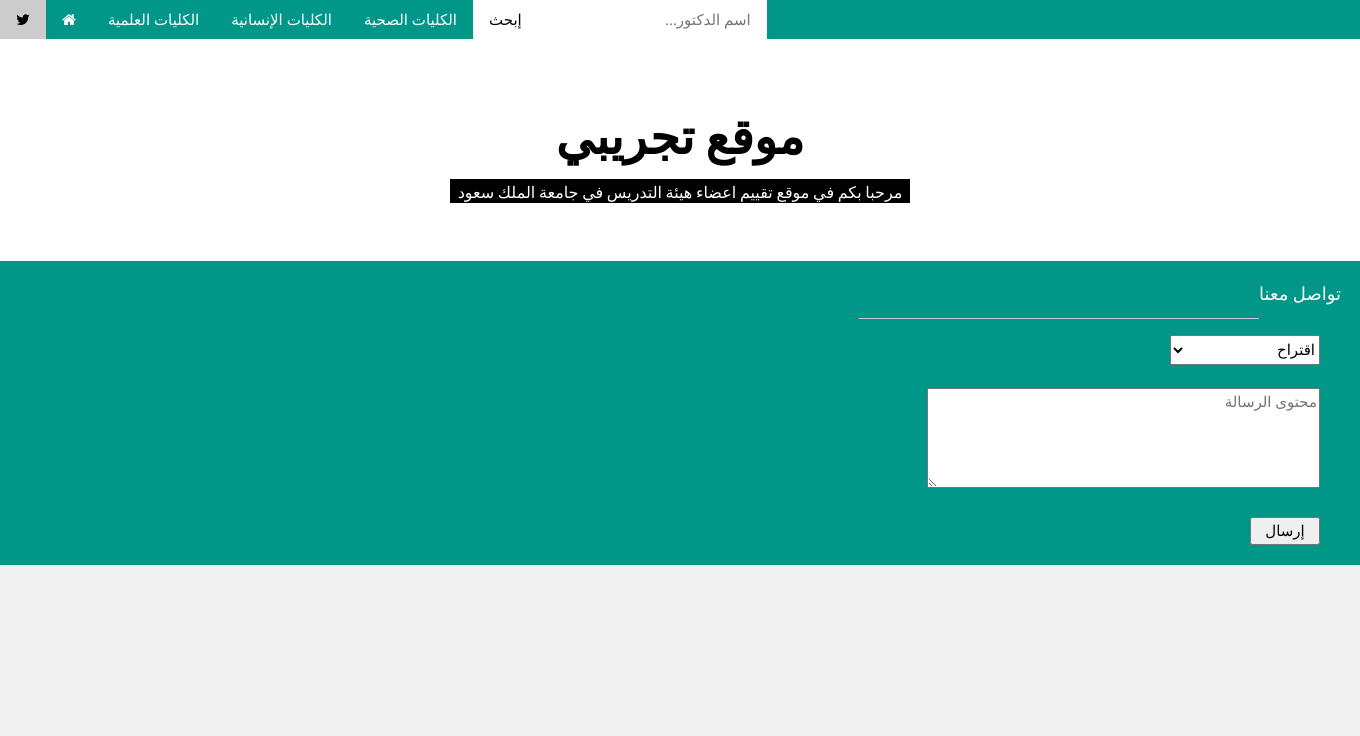
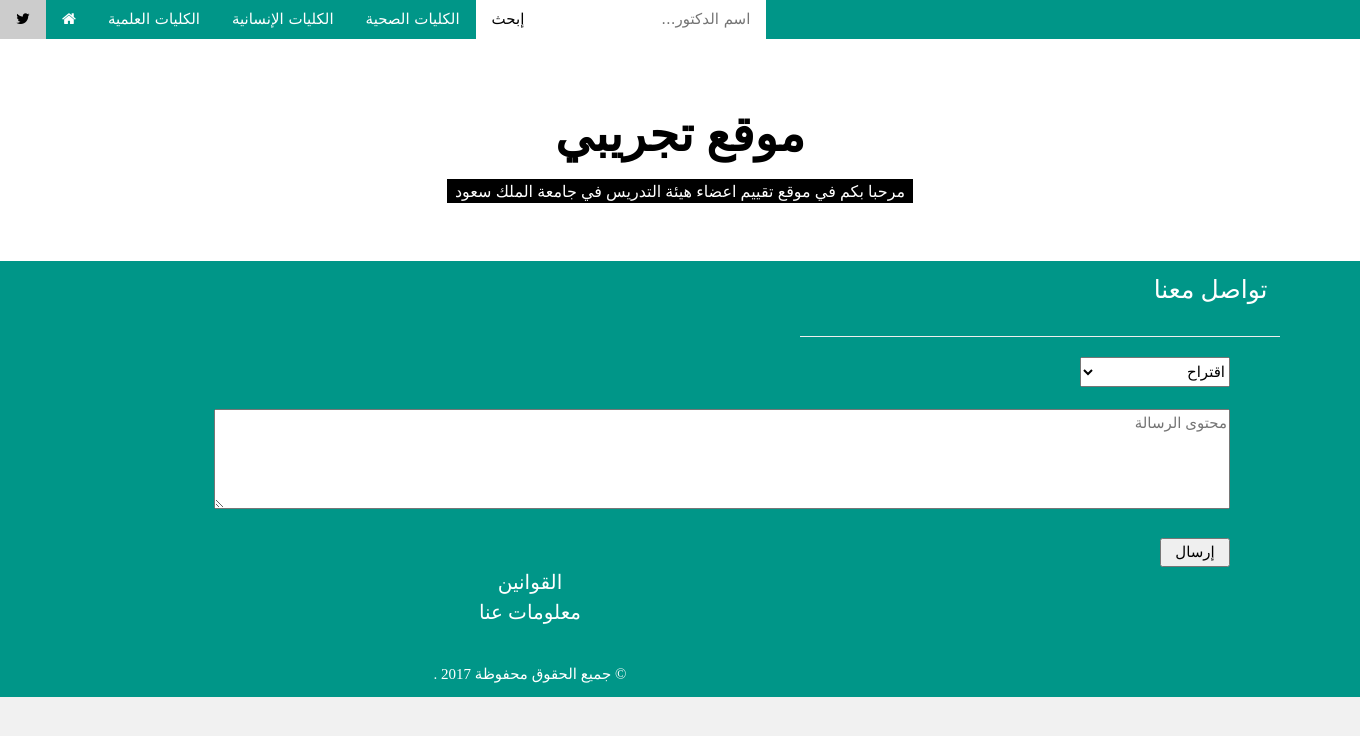
Before and after one commit to omaralhaj/websiteDr, a PHP site: page / in a window 1360 px wide. Shown: the top 736 px of the page. Run offline with PHP 8.4, Linux system fonts and the light colour scheme; some libraries are stand-ins or nearby versions; some web fonts are replaced.

Commit message:
Update index.php

```diff
--- a/index.php
+++ b/index.php
@@ -28,56 +28,12 @@
 <meta charset="UTF-8">
 <meta name="viewport" content="width=device-width, initial-scale=1">
 <meta name="viewport" content="width=device-width, initial-scale=1.0, maximum-scale=1.0, user-scalable=no">
+<link rel="stylesheet" href="CSSFile.css">
 <link rel="stylesheet" href="https://www.w3schools.com/w3css/4/w3.css">
 <link rel="stylesheet" href="https://fonts.googleapis.com/css?family=Oswald">
 <link rel="stylesheet" href="https://fonts.googleapis.com/css?family=Open Sans">
 <link rel="stylesheet" href="https://cdnjs.cloudflare.com/ajax/libs/font-awesome/4.7.0/css/font-awesome.min.css">
-<style>
-h1,h2,h3,h4,h5,h6 {font-family: "Oswald"}
-body {font-family: "Open Sans"}
-#collegeN{text-align: right;}
-a:hover#collegeN{ color: green;}
 
-#wrapper {
-    width: 1350px;
-    height:auto;
-	background: blue;
-	float: center;
-}
-
-#first {
-    float:right;
-    width: 50%;
-    height: 100%;
-	padding: 10px;
-}
-
-#second {
-    float:right;
-    width: 50%;
-    height: 100%;
-	padding: 10px;
-}
-
-  /* font-family: 'Amiri', serif; */
-
-hr {
-    display: block;
-    height: 1px;
-    border: 0;
-    border-top: 1px solid #ccc;
-    margin: 1em 0;
-    padding: 0;
-}
-/* arabic */
-@font-face {
-  font-family: 'Amiri';
-  font-style: normal;
-  font-weight: 400;
-  src: local('Amiri'), local('Amiri-Regular'), url(https://fonts.gstatic.com/s/amiri/v7/Pmj8RyKsUWpsaz_klfK4LA.woff2) format('woff2');
-  unicode-range: U+0600-06FF, U+200C-200E, U+2010-2011, U+FB50-FDFF, U+FE80-FEFC;
-}
-</style>
 <body class="w3-light-grey">
 
 <div class="w3-bar w3-teal w3-hide-small" dir ="right">
@@ -146,11 +102,11 @@
 
 
 	<div id="wrapper">
-    <div id="first" style="font-family:'Amiri', serif;">
-	   <span class="w3-right w3-large" ></i> تواصل معنا     &nbsp;</span>
-	   <br>
-	   <hr style ="width: 400px; float: right;" dir ="right">
-	   <form action = "contactUsPHP.php" method = "POST" style = "float: right; height: auto; width: 100%; margin-right: 30px;" dir="rtl" >
+    <div id="first" style="font-family:'Amiri', serif; margin-right: 70px; font-size: 15px;">
+	   <span class="w3-right" style="font-size: 25px;"> تواصل معنا     &nbsp;</span>
+	   <br><br>
+	   <hr style ="width: 480px; float: right;" dir ="right">
+	   <form action = "contactUsPHP.php" method = "POST" style = "float: right; height: auto; width: 100%; margin-right: 50px;" dir="rtl" >
 	   <select Style="height: 30px; width: 150px;" name = "type">
         <option value="اقتراح" >اقتراح</option>
         <option value="شكوى" >شكوى</option>
@@ -160,13 +116,24 @@
        </select>
 	   <br>
 	   <br>
-	   <textarea  name = "messageBody" placeholder="محتوى الرسالة" Style="height: 100px; width: 60%;" ></textarea>
+	   <textarea  name = "messageBody" placeholder="محتوى الرسالة" Style="height: 100px; width: 80%;" ></textarea>
 	   <br>
 	   <br>
 	   <input type ="submit" value ="إرسال" style="width: 70px;"/>
 	   </form>
 	</div>
-    <div id="second"></div>
+    <div id="second" class="w3-center" style=" margin-right: 300px; margin-top: 50px; font-size: 20px; font-family:'Amiri', serif;">
+	<br>
+    <a  style="text-decoration : none" href="Rules.php"> القوانين </a>
+	<br>
+	<a  style="text-decoration : none" href="AboutUs.php">معلومات عنا </a>
+	<br>
+	<br>
+	 <span style = "font-size: 15px;">
+    	.
+	 جميع الحقوق محفوظة 2017	&copy;
+	 </span>
+	</div>
     </div>
 
 </footer>
```
